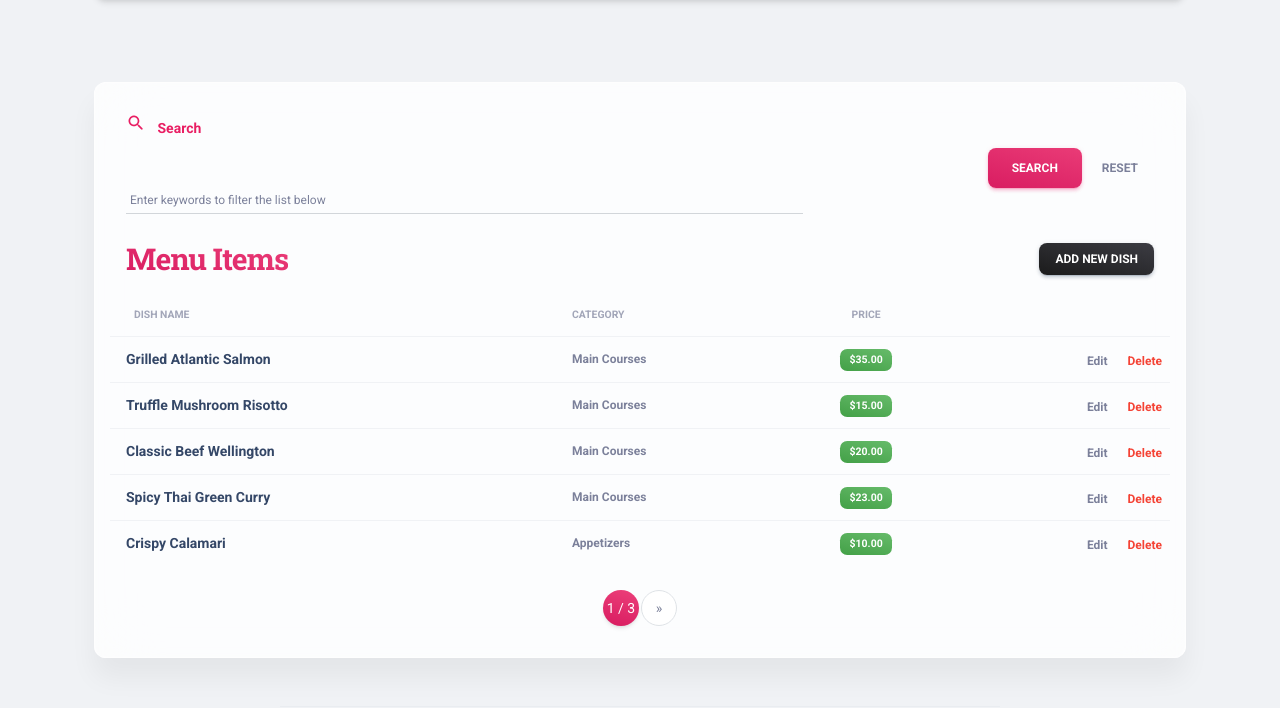
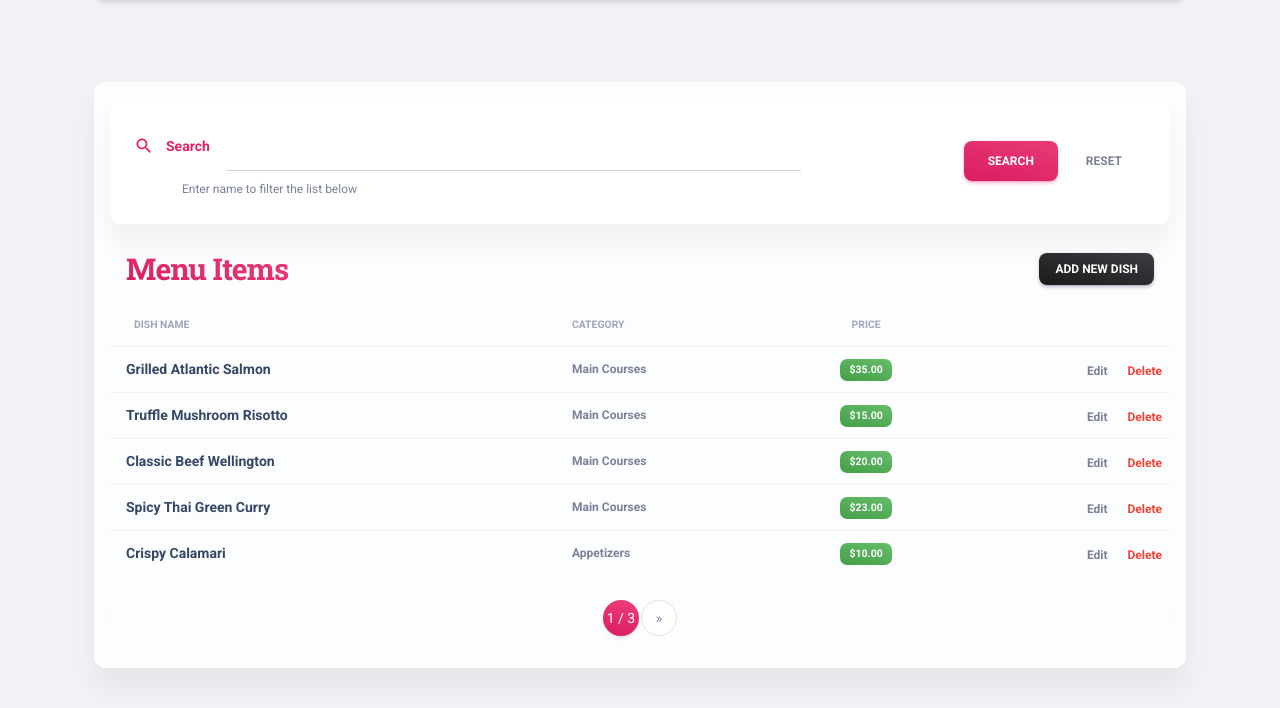
Before and after one commit to qw1nch741/restaurant-menu-management-system, a Django app: page /dish/ in a window 1280 px wide. Shown: the part 78-786 px from the top of the page. Run offline with Django 5.2, Linux system fonts and the light colour scheme; a user stored in the database is signed in; data comes from the database, SQL or seed files in the repository; some libraries are stand-ins or nearby versions.

Commit message:
changed the searchbar.html file

```diff
--- a/templates/includes/search_bar.html
+++ b/templates/includes/search_bar.html
@@ -1,30 +1,23 @@
-{% load static %}
-<div class="px-3 mb-4">
-  <form method="get" action="" class="row align-items-center">
-    <div class="col-md-8 col-sm-12">
-      <div class="input-group input-group-static mb-0">
-        <label class="ms-0 font-weight-bold text-primary d-flex align-items-center">
-          <i class="material-icons border-radius-sm me-2">search</i>
-          <span class="mt-1">Search</span>
-        </label>
+<div class="card card-body blur shadow-blur mb-4">
+  <form method="get" action="" class="w-100">
+    <div class="row align-items-center">
+      <div class="col-lg-8">
+        <div class="d-flex align-items-center">
+          <i class="material-icons text-primary me-2">search</i>
+          <label class="text-primary font-weight-bold mb-0 me-3">Search</label>
 
-        <div class="mt-2 w-100">
-          {{ search_form.title }}
+          <div class="input-group input-group-static w-100">
+            {{ search_form.title }}
+          </div>
         </div>
+        <div class="ms-5 mt-1">
+          <span class="text-xs text-secondary">Enter name to filter the list below</span>
+        </div>
+      </div>
 
-        <span class="form-text text-xs text-secondary ms-1 mt-2">
-          Enter keywords to filter the list below
-        </span>
-      </div>
-    </div>
-    <div class="col-md-4 col-sm-12 text-end">
-      <div class="mt-4">
-        <button type="submit" class="btn bg-gradient-primary mb-0 px-4">
-          Search
-        </button>
-        <a href="." class="btn btn-link text-secondary mb-0 px-3">
-          Reset
-        </a>
+      <div class="col-lg-4 text-end mt-lg-0 mt-3">
+        <button type="submit" class="btn bg-gradient-primary mb-0">Search</button>
+        <a href="." class="btn btn-link text-secondary mb-0">Reset</a>
       </div>
     </div>
   </form>
```
